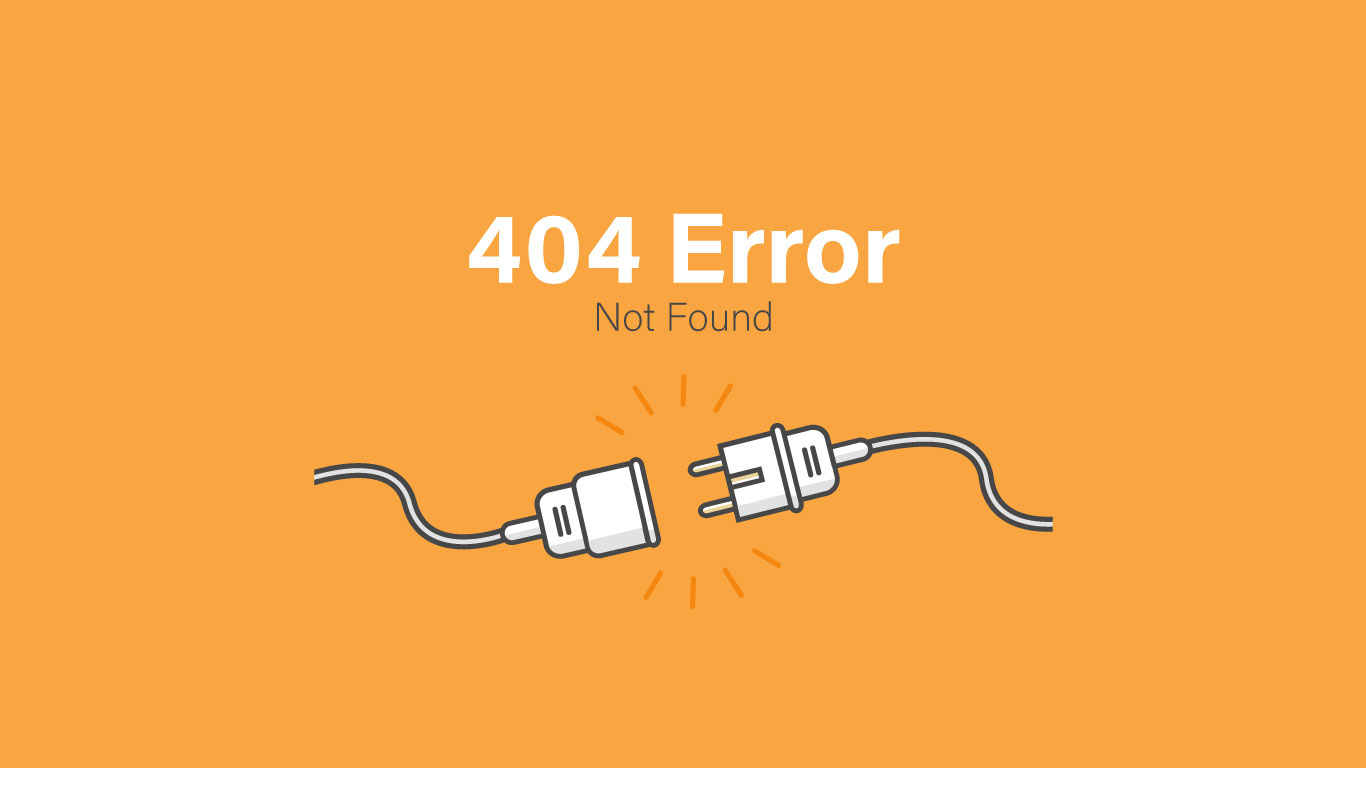
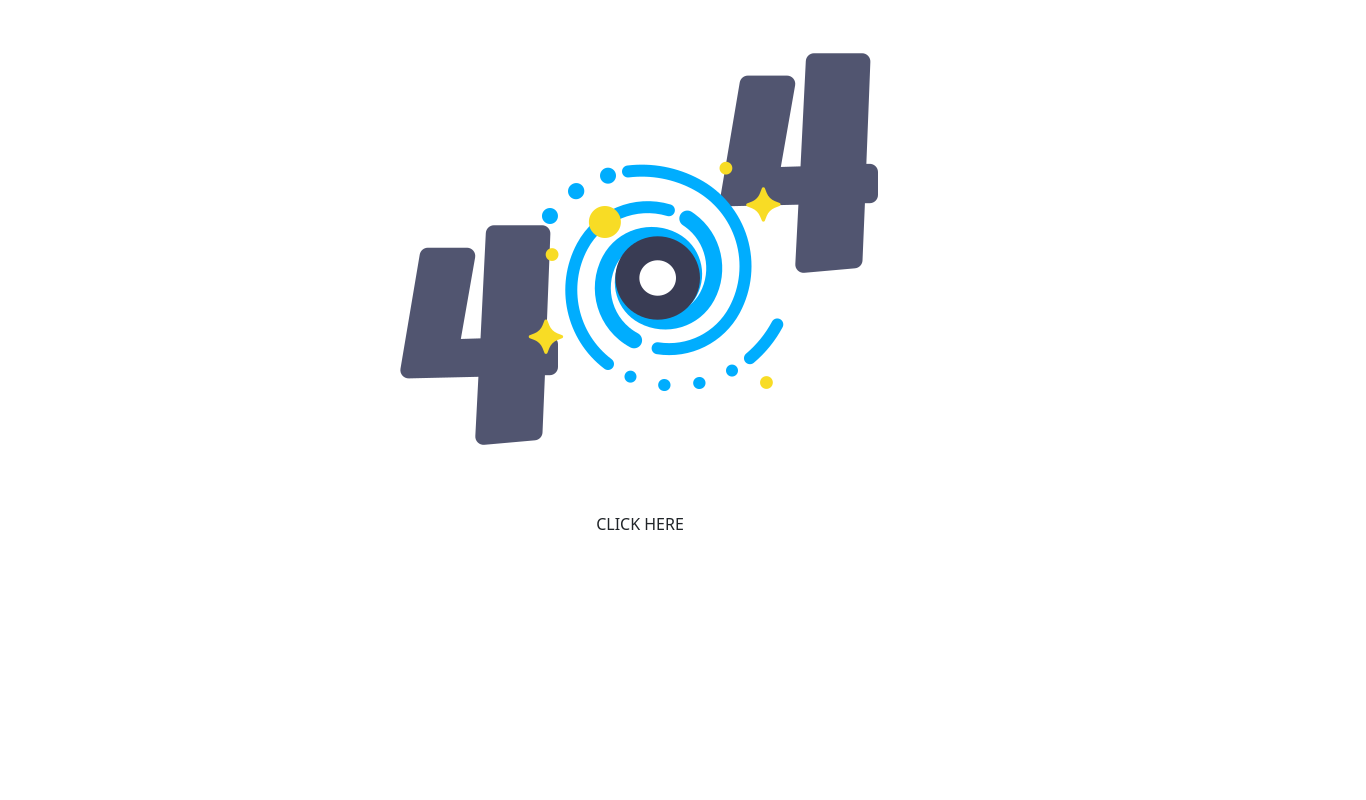
Before and after one commit to SMelian/SMelian.github.io, a website: page pages/error404.html in a window 1280 px wide. Shown: the whole page, 1366 px wide, since content can reach past the window. Drawn offline with nearby package versions, Linux system fonts and the light colour scheme.

Commit message:
GIT error404

```diff
--- a/pages/error404.html
+++ b/pages/error404.html
@@ -16,7 +16,8 @@
        <link rel="stylesheet" href="../CSS/main.css">
 </head>
 <body>
-    <section>
-        <img src="../fotos/Pagina404/error404.jpg" alt="Wires not connected due to an error404">
+    <section class="textCenter">
+        <img src="../fotos/Pagina404/error4042.png" alt="Wires not connected due to an error404">
+        <a class="nav-link active" aria-current="page" href="../index.html">CLICK HERE</a>
     </section>
 </body>
```
Also changed, not shown: fotos/Pagina404/error4042.png (added).
